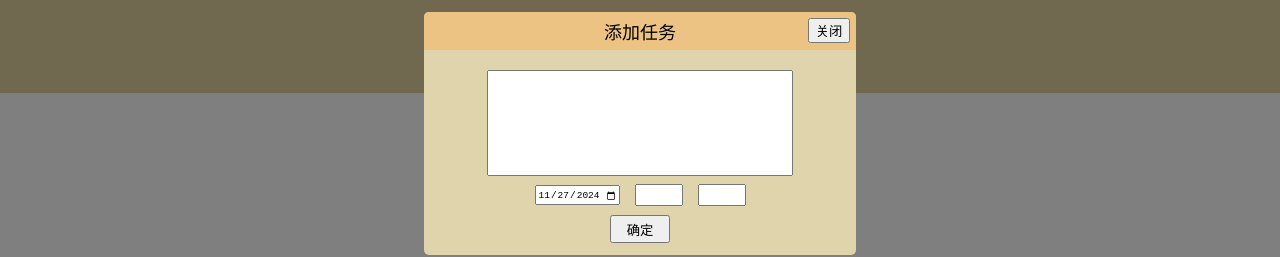
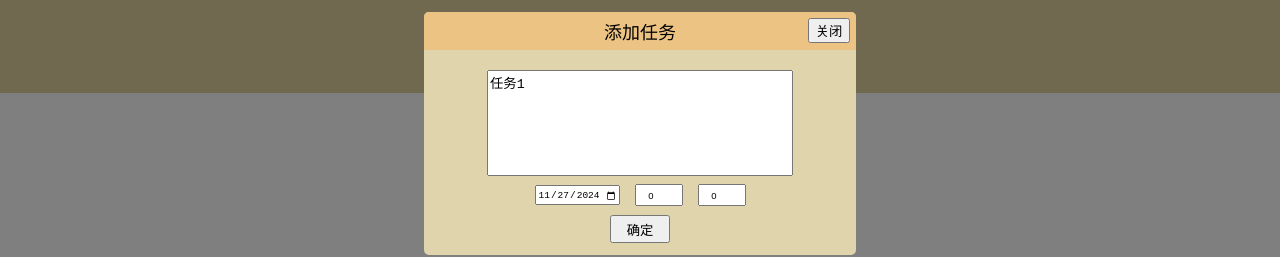
Before and after one commit to oywq3000/DeadlineEL, a Vue app: page / in a window 1280 px wide. Both pictures are taken after a click on the button 80 px from the left and 22 px from the top of the page. Shown: the part 267-524 px from the top of the page. Built offline with nearby package versions, Linux system fonts and the light colour scheme; a web font is replaced by a local one.

Commit message:
complete the front add panel

```diff
--- a/src/components/main_window/MainPage.vue
+++ b/src/components/main_window/MainPage.vue
@@ -9,7 +9,7 @@
 </template>
 
 <script scoped>
-import AddTarget from "@/components/add_target_window/AddTarget.vue";
+import AddTarget from "@/components/main_window/components/AddTarget.vue";
 import Bar from "./components/MainBar.vue";
 import { DragWindowMixins } from "@/components/mixins/DragWindowMixins";
 //@assets/components/add_target_window/AddTarget.vue
--- a/src/components/add_target_window/AddTarget.vue
+++ b/src/components/main_window/components/AddTarget.vue
@@ -1,19 +1,18 @@
 <template>
-  <div v-show="visible" class="modal-overlay">
+  <div v-if="visible" class="modal-overlay">
     <div class="modal-content">
       <div class="header">
         <span>添加任务</span>
         <button @click="closeAddTargetWin">关闭</button>
       </div>
-
       <div class="input-content">
-        <textarea></textarea>
+        <textarea v-model="text"></textarea>
         <div>
-          <input id="date_input" ref="datePick" type="date"/>
-          <input id="hours_input" type="number" />
-          <input id="minutes_input" type="number" />
+          <input id="date_input" ref="datePick" type="date" v-model="date"/>
+          <input id="hours_input" type="number" v-model="hours" />
+          <input id="minutes_input" type="number" v-model="minutes" />
         </div>
-        <button class="certify_button">确定</button>
+        <button class="certify_button" @click="handleTargetCreate">确定</button>
       </div>
     </div>
   </div>
@@ -26,19 +25,17 @@ export default {
   setup() {},
   data() {
     return {
-      isDrag: false,
       visible: false,
-      username: "",
-      password: "",
+      hours: 0,
+      minutes: 0,
+      date:  new Date().toISOString().split("T")[0],
+      text: "任务1",
     };
   },
   methods: {
     openAddTargetWin() {
       console.log("openAddTargetWin");
       this.visible = true;
-
-      //init controls
-      this.$refs.datePick.value = new Date().toISOString().split("T")[0];
     },
     closeAddTargetWin() {
       this.visible = false;
@@ -48,6 +45,10 @@ export default {
       console.log("Username:", this.username, "Password:", this.password);
       this.closeModal();
     },
+    handleTargetCreate(){
+      this.$emit("handleTargetCreate", this.text, this.date, this.hours, this.minutes);
+      this.visible = false;
+    }
   },
 
   //lifetime function
```
